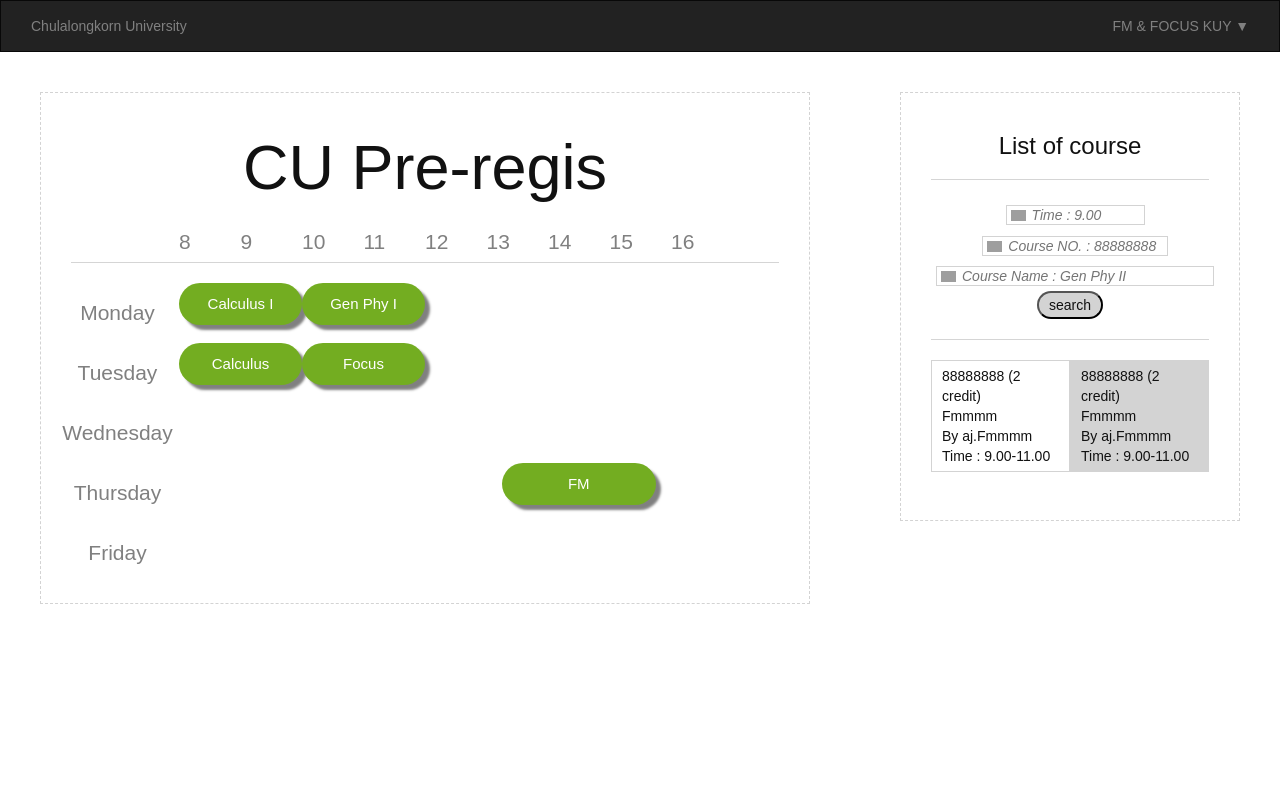
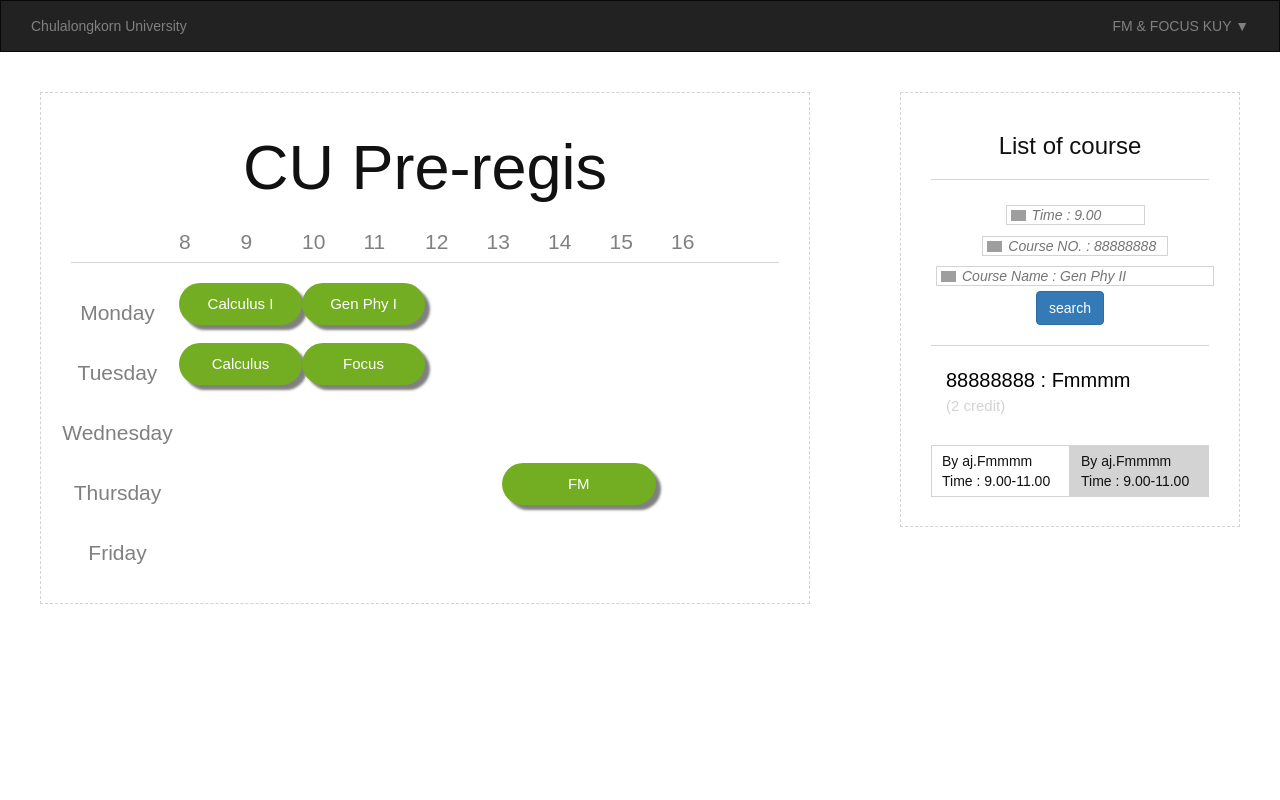
Before and after one commit to kritkrm/Database_Project-1, a React (Create React App) app in the folder preregis/: page / in a window 1280 px wide. Shown: the top 800 px of the page. Built offline with nearby package versions, Linux system fonts and the light colour scheme; grey boxes are pictures that could not be loaded.

Commit message:
put course name

```diff
--- a/preregis/src/container/search_panel.js
+++ b/preregis/src/container/search_panel.js
@@ -17,24 +17,23 @@ class SearchPanel extends Component {
                     <input type="text" className="form-control" className="col-sm-12 search searchName" placeholder="Course Name : Gen Phy II" aria-describedby="basic-addon1" />
 
                 <br/>
-                <button className="searchbotton">search</button>
+                <button className="btn btn-primary" type="botton">search</button>
                 <hr/>
 
+                <div className="col-sm-12 searched-course-name">
+                    88888888 : Fmmmm
+                    <div className="searched-credit">(2 credit)</div>
+                    <br/>
+                </div>
+
+
                 <botton className="courselist col-sm-6">
-                    88888888 (2 credit)
-                    <br/>
-                    Fmmmm
-                    <br/>
                     By aj.Fmmmm
                     <br/>
                     Time : 9.00-11.00
                 </botton>
 
                 <botton className="courselist2 col-sm-6">
-                    88888888 (2 credit)
-                    <br/>
-                    Fmmmm
-                    <br/>
                     By aj.Fmmmm
                     <br/>
                     Time : 9.00-11.00
--- a/preregis/style/style.css
+++ b/preregis/style/style.css
@@ -32,11 +32,10 @@ body {
 
     /*white box*/
    .jumbotron {
-       display: block;
        background-color: #FFFFFF; /* white */
        color: #111111;
        padding: 20px 30px 20px 30px;
-       border : 1.3px dashed lightgray;
+       border : 1.5px dashed lightgray;
        margin: 30px;
    }
 
@@ -116,6 +115,18 @@ body {
        height: auto;
    }
 
+   .searched-course-name{
+       color: black;
+
+       text-align: left;
+       font-size: 20px;
+   }
+   .searched-credit{
+       color: lightgray;
+       text-align: left;
+       font-size: 15px;
+   }
+
    /* Set gray background color and 100% height */
    .sidenav {
      /*position:
```
